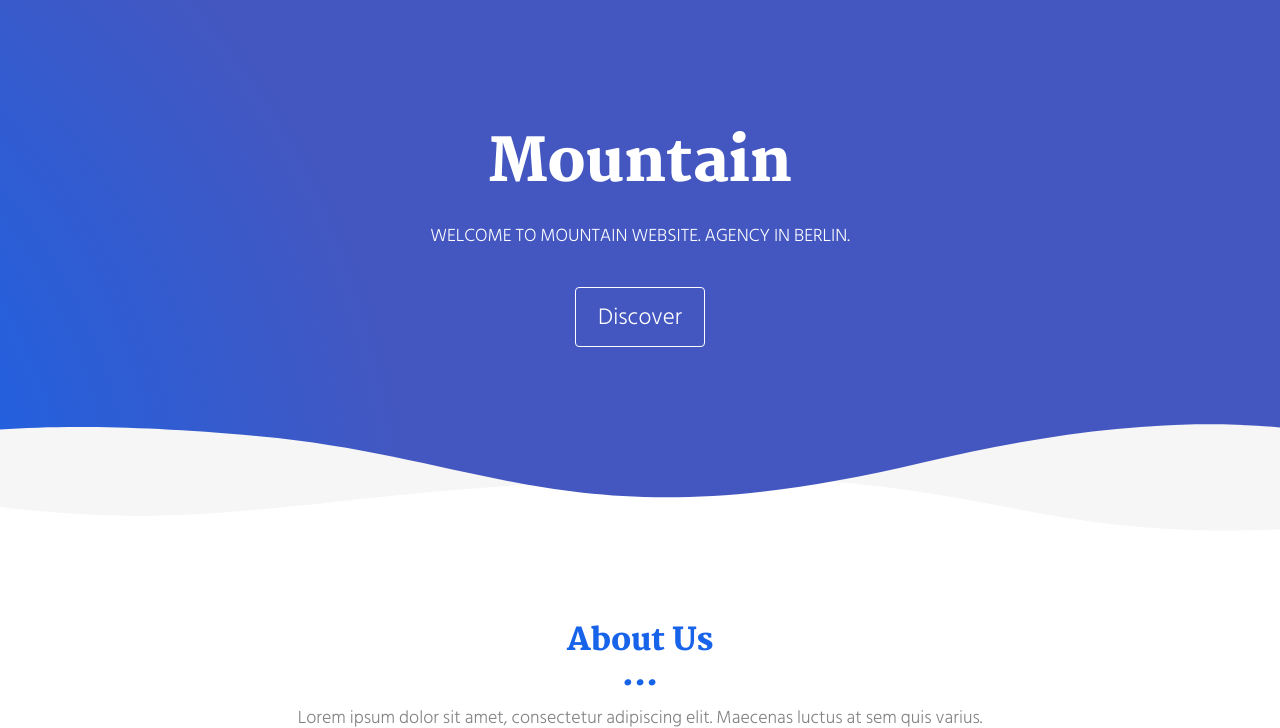
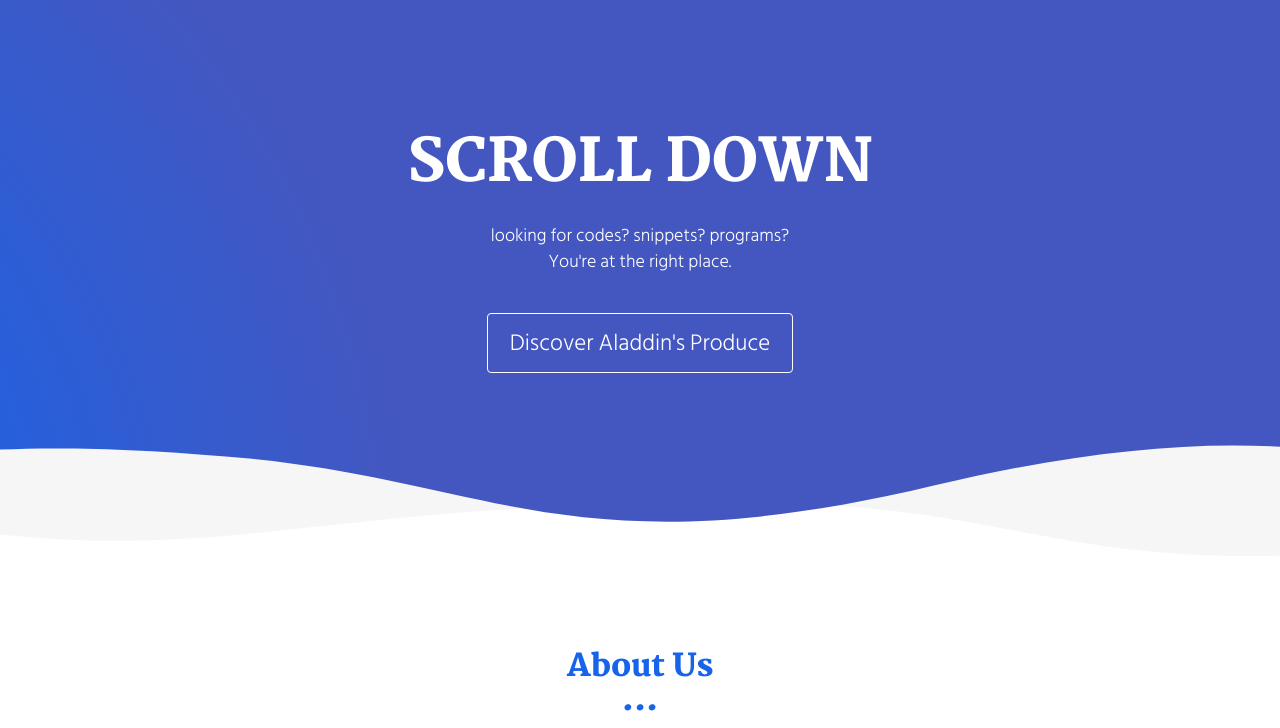
Before and after one commit to anand121shah/as-bestinclass.github.io, a plain HTML site: page index.html in a window 1280 px wide. Shown: the part 84-812 px from the top of the page. Drawn offline with Linux system fonts and the light colour scheme.

Commit message:
added main page deals

```diff
--- a/index.html
+++ b/index.html
@@ -7,7 +7,7 @@
   <meta content="width=device-width,initial-scale=1" name="viewport">
   <meta content="description" name="description">
   <meta name="google" content="notranslate" />
-  <meta content="Mashup templates have been developped by Orson.io team" name="author">
+  <!--<meta content="Mashup templates have been developped by Orson.io team" name="author"-->
 
   <!-- Disable tap highlight on IE -->
   <meta name="msapplication-tap-highlight" content="no">
@@ -61,10 +61,12 @@
     <div class="container">
       <div class="row">
         <div class="col-xs-12">
-          <h1>Mountain</h1>
-          <p>WELCOME TO MOUNTAIN WEBSITE. AGENCY IN BERLIN.</p>
+          <h1>SCROLL DOWN</h1>
+          <p>looking for codes? snippets? programs?
+            <br>You're at the right place.
+          </p>
           <br>
-          <a href="./project.html" class="btn btn-default btn-lg" title="">Discover</a>
+          <a href="./project.html" class="btn btn-default btn-lg" title="">Discover Aladdin's Produce</a>
         </div>
       </div>
     </div>
```
Also changed, not shown: 1 other file.
